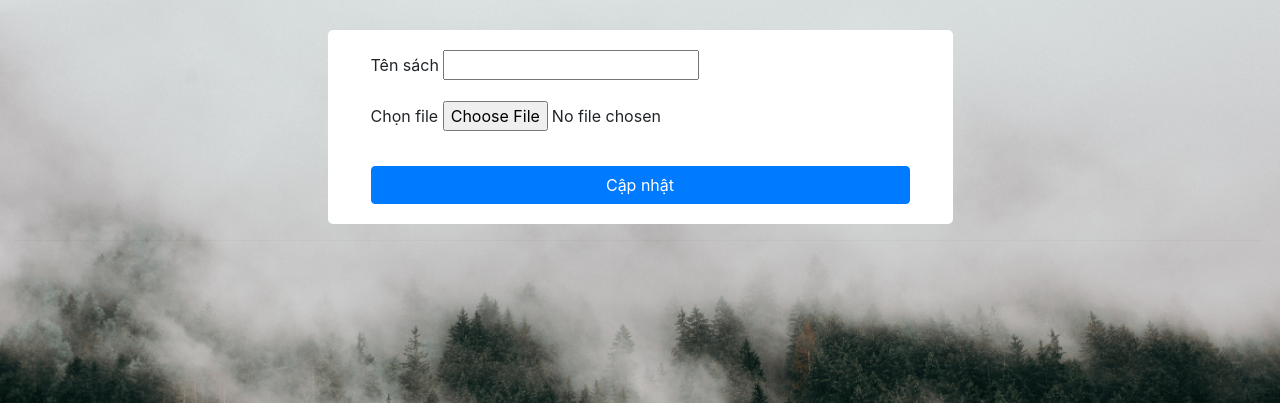
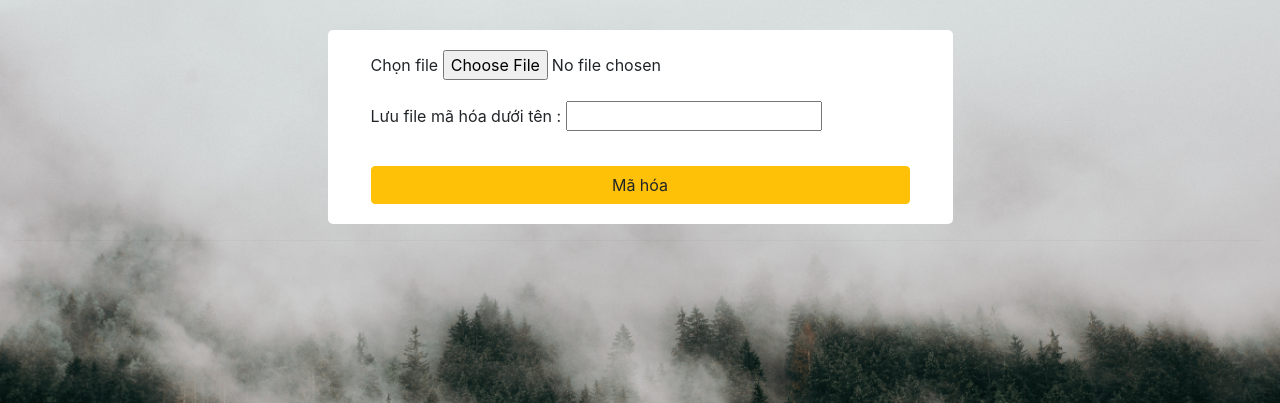
Before and after one commit to Nguyenduong2312/RSA, a Django app: page /upload_file/ in a window 1280 px wide. Shown: the part 94-497 px from the top of the page. Run offline with Django 4.2, Linux system fonts and the light colour scheme; some libraries are stand-ins or nearby versions.

Commit message:
edit upload.html

```diff
--- a/home/templates/pages/encrypt/upload.html
+++ b/home/templates/pages/encrypt/upload.html
@@ -20,17 +20,17 @@
 <div class="a" >
     <form class="row g-3" method="POST" action="" enctype="multipart/form-data">
         {% csrf_token %}
-        <div class="form-outline">
-            <label for="inputPassword4" class="form-label" >Tên sách</label>
-            {{form.name}}
-        </div>
 		<div class="form-outline">
             <label for="formFile" class="form-label ">Chọn file</label>
             {{form.field_name}}
         </div>
+        <div class="form-outline">
+            <label for="inputPassword4" class="form-label" >Lưu file mã hóa dưới tên :</label>
+            {{form.name}}
+        </div>
 
         <div style="margin-top:30px;">
-        	<input class="btn btn-primary btn-block" type="submit" name="update" value="Cập nhật">
+        	<input class="btn btn-warning btn-block" type="submit" name="update" value="Mã hóa">
         </div>
 
 
```
